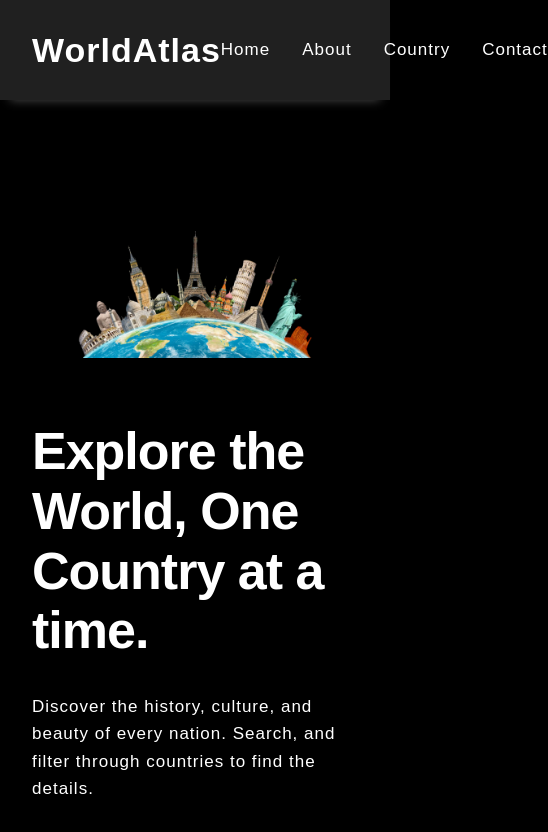
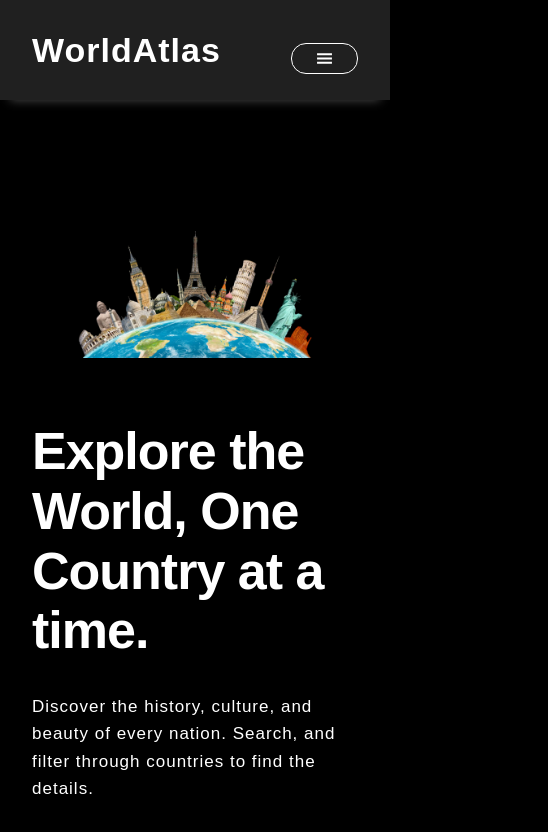
Before and after one commit to vidisha108/World-Atlas, a React (Vite) app in the folder world-atlas/: page / in a window 390 px wide. Shown: the top 832 px of the page, 548 px wide, since content can reach past the window. Built offline with nearby package versions, Linux system fonts and the light colour scheme.

Commit message:
making navbar responsive

```diff
--- a/world-atlas/src/components/UI/Headers.jsx
+++ b/world-atlas/src/components/UI/Headers.jsx
@@ -1,6 +1,14 @@
+import { GiHamburgerMenu } from "react-icons/gi"
 import { NavLink } from "react-router-dom"
 
+import { useState } from "react";
+
 export const Headers = ()=>{
+    const [show, setShow] = useState(false);
+
+    const handleButtonToggle = () =>{
+       return setShow(!show);
+    }
     return (
     <header>
         <div className="container">
@@ -10,7 +18,7 @@ export const Headers = ()=>{
                         <h1>WorldAtlas</h1>
                     </NavLink>
                 </div>
-                <nav>
+                <nav className={show ? "menu-mobile" : "menu-web"}>
                     <ul>
                         <li>
                             <NavLink to="/">Home</NavLink>
@@ -26,6 +34,11 @@ export const Headers = ()=>{
                         </li>
                     </ul>
                 </nav>
+                <div className="ham-menu">
+                    <button onClick={handleButtonToggle}>
+                        <GiHamburgerMenu />
+                    </button>
+                </div>
             </div>
 
         </div>
```
